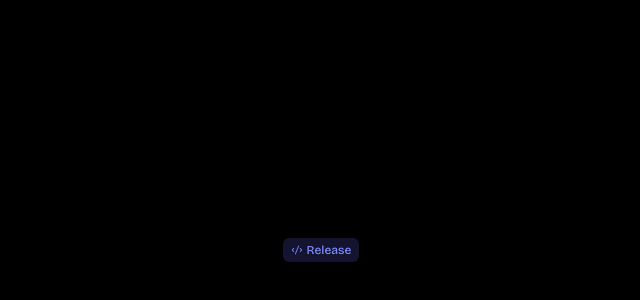
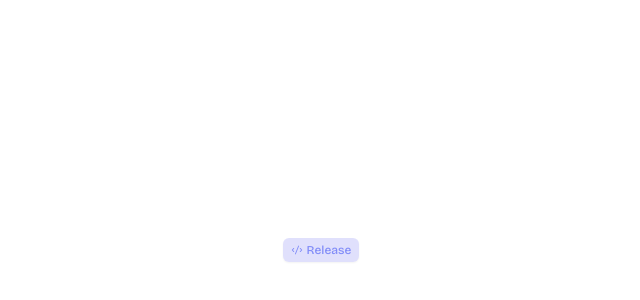
Before and after one commit to Yezo/valkyrie, a Next.js app: page / in a window 1280 px wide. Shown: the part 150-450 px from the top of the page, without its empty margins (319-959 px from the left). Built offline with nearby package versions, Linux system fonts and the light colour scheme.

Commit message:
feat: add theme toggle

```diff
--- a/src/app/layout.tsx
+++ b/src/app/layout.tsx
@@ -3,6 +3,7 @@
 import { SITE_CONFIG } from "@/config/site"
 import { Toaster } from "@/components/shadcn/sonner"
 import "../styles/globals.css"
+import { ThemeProvider } from "@/styles/themes"
 
 type RootLayoutProps = {
   children: React.ReactNode
@@ -51,9 +52,16 @@
 export default function RootLayout({ children }: RootLayoutProps) {
   return (
     <html lang="en" className={`${inter.variable} ${bricolage.variable}`}>
-      <body className="bg-black text-white">
-        <Toaster />
-        {children}
+      <body className="bg-background text-foreground">
+        <ThemeProvider
+          attribute="class"
+          defaultTheme="system"
+          enableSystem
+          disableTransitionOnChange
+        >
+          <Toaster />
+          {children}
+        </ThemeProvider>
       </body>
     </html>
   )
--- /dev/null
+++ b/src/components/ui/ThemeToggleButton.tsx
@@ -0,0 +1,27 @@
+"use client"
+
+import * as React from "react"
+import { cn } from "@/lib/utils"
+import { MoonIcon, SunIcon } from "@radix-ui/react-icons"
+import { Button } from "@/components/shadcn/button"
+import { useTheme } from "next-themes"
+
+type ThemeToggleProps = {
+  className?: string
+}
+
+export function ThemeToggleButton({ className }: ThemeToggleProps) {
+  const { theme, setTheme } = useTheme()
+
+  return (
+    <Button
+      size="icon"
+      className={cn("", className)}
+      onClick={() => setTheme(theme === "dark" ? "light" : "dark")}
+    >
+      <SunIcon className="h-[1.2rem] w-[1.2rem] rotate-0 scale-100 transition-all dark:-rotate-90 dark:scale-0" />
+      <MoonIcon className="absolute h-[1.2rem] w-[1.2rem] rotate-90 scale-0 transition-all dark:rotate-0 dark:scale-100" />
+      <span className="sr-only">Toggle theme</span>
+    </Button>
+  )
+}
--- /dev/null
+++ b/src/styles/themes.tsx
@@ -0,0 +1,9 @@
+"use client"
+
+import * as React from "react"
+import { ThemeProvider as NextThemesProvider } from "next-themes"
+import { type ThemeProviderProps } from "next-themes/dist/types"
+
+export function ThemeProvider({ children, ...props }: ThemeProviderProps) {
+  return <NextThemesProvider {...props}>{children}</NextThemesProvider>
+}
```
